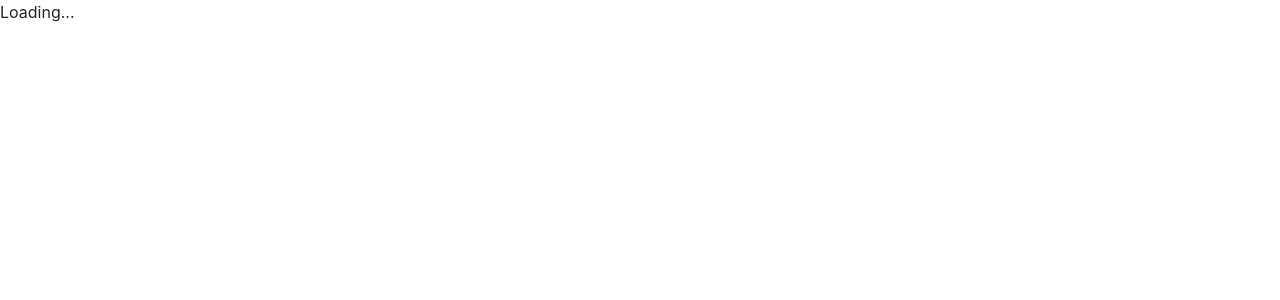
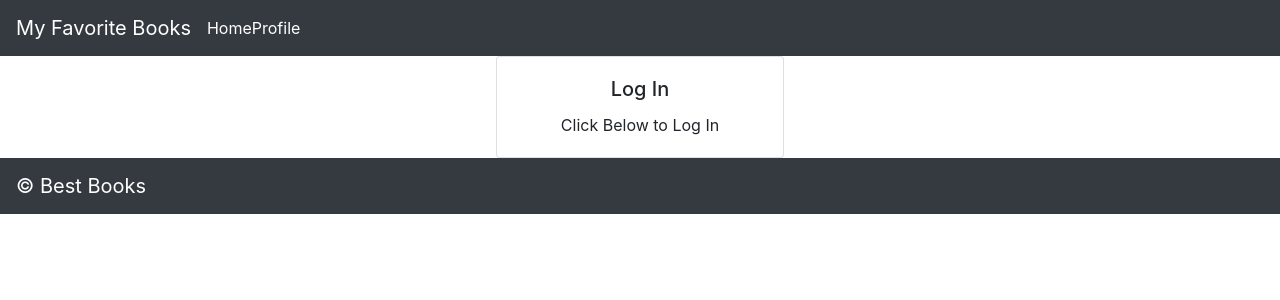
Before and after one commit to mirmsilva/can-of-books-frontend, a React (Create React App) app: page / in a window 1280 px wide. Shown: the top 300 px of the page. Built offline with nearby package versions, Linux system fonts and the light colour scheme.

Commit message:
added best books & login

```diff
--- a/package.json
+++ b/package.json
@@ -3,7 +3,7 @@
   "version": "0.1.0",
   "private": true,
   "dependencies": {
-    "@auth0/auth0-react": "1.3.0",
+    "@auth0/auth0-react": "^1.3.0",
     "@testing-library/jest-dom": "5.11.9",
     "@testing-library/react": "11.2.5",
     "@testing-library/user-event": "12.8.0",
--- a/src/App.js
+++ b/src/App.js
@@ -2,15 +2,23 @@ import React from 'react';
 import Header from './Header';
 import IsLoadingAndError from './IsLoadingAndError';
 import Footer from './Footer';
+import { withAuth0 } from '@auth0/auth0-react';
+// import axios from 'axios';
+
 import {
   BrowserRouter as Router,
   Switch,
   Route
 } from "react-router-dom";
+import Login from './Login';
+import BestBooks from './BestBooks';
 
 class App extends React.Component {
 
   render() {
+    console.log(this.props.auth0);
+    //we are importing these props from Auth0
+    const { user, isAuthenticated, isLoading}= this.props.auth0;
     console.log('app', this.props);
     return(
       <>
@@ -19,9 +27,10 @@ class App extends React.Component {
             <Header />
             <Switch>
               <Route exact path="/">
+              {isAuthenticated ? <BestBooks /> : <Login />}
                 {/* TODO: if the user is logged in, render the `BestBooks` component, if they are not, render the `Login` component */}
-              </Route>
-              {/* TODO: add a route with a path of '/profile' that renders a `Profile` component */}
+              </Route >
+              <Route exact path = "/profile"> <h1>testing</h1></Route>
             </Switch>
             <Footer />
           </IsLoadingAndError>
@@ -31,4 +40,4 @@ class App extends React.Component {
   }
 }
 
-export default App;
+export default withAuth0(App);
--- a/src/index.js
+++ b/src/index.js
@@ -1,11 +1,18 @@
 import React from 'react';
 import ReactDOM from 'react-dom';
 import App from './App';
+import { Auth0Provider } from "@auth0/auth0-react";
 
-// TODO: wrap everything in Auth0
+
 ReactDOM.render(
   <React.StrictMode>
+    <Auth0Provider
+    domain="miriamsilva.us.auth0.com"
+    clientId="DKJK8N2W1N3grItnREMtfXK44UUVS4xw"
+    redirectUri={window.location.origin}
+  >
     <App />
+  </Auth0Provider>
   </React.StrictMode>,
   document.getElementById('root')
 );
```
Also changed, not shown: 2 other files (tests, documents, lock files or other folders).
